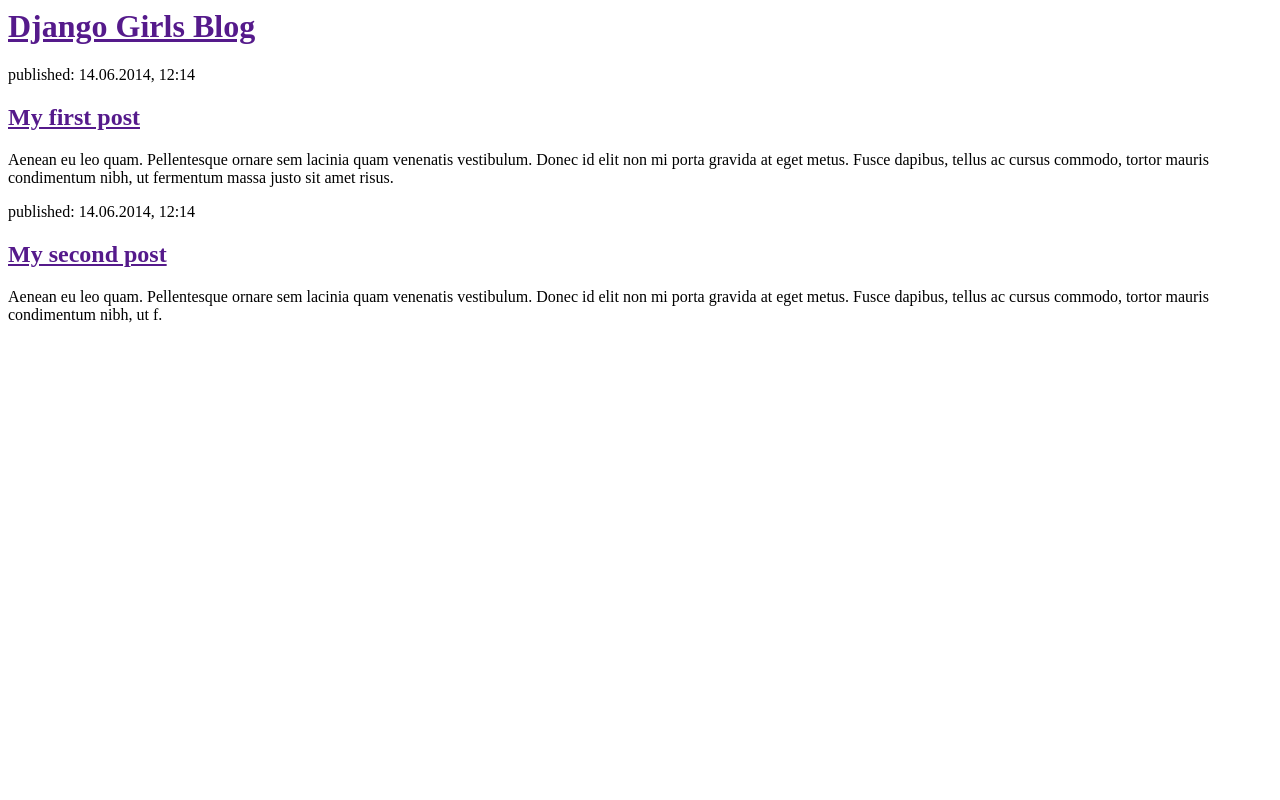
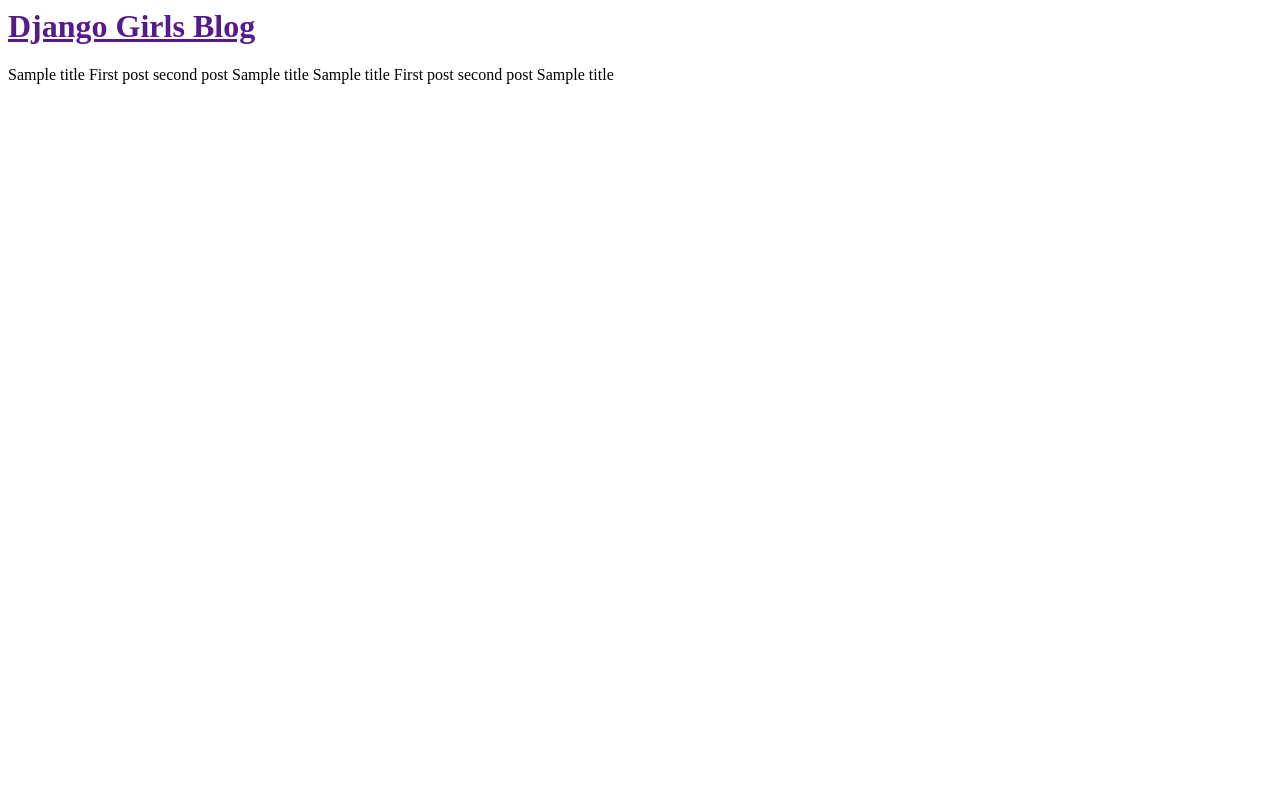
Before and after one commit to AidAlm/my-first-blog, a Django app: template blog/templates/blog/post_list.html in a window 1280 px wide. Run offline with Django 3.2, Linux system fonts and the light colour scheme; the template is opened without the code that fills it: values that come from a table or form of the project are taken from there, others are empty; data comes from the database, SQL or seed files in the repository; both versions use the stored data as it was after the commit; parts of the project's set-up code (start-up, migrations or seed data) failed here and were passed over.

Commit message:
Modified templates to display posts from database.

```diff
--- a/blog/templates/blog/post_list.html
+++ b/blog/templates/blog/post_list.html
@@ -7,16 +7,12 @@
                 <h1><a href="">Django Girls Blog</a></h1>
             </div>
 
-            <div>
-                <p>published: 14.06.2014, 12:14</p>
-                <h2><a href="">My first post</a></h2>
-                <p>Aenean eu leo quam. Pellentesque ornare sem lacinia quam venenatis vestibulum. Donec id elit non mi porta gravida at eget metus. Fusce dapibus, tellus ac cursus commodo, tortor mauris condimentum nibh, ut fermentum massa justo sit amet risus.</p>
-            </div>
 
-            <div>
-                <p>published: 14.06.2014, 12:14</p>
-                <h2><a href="">My second post</a></h2>
-                <p>Aenean eu leo quam. Pellentesque ornare sem lacinia quam venenatis vestibulum. Donec id elit non mi porta gravida at eget metus. Fusce dapibus, tellus ac cursus commodo, tortor mauris condimentum nibh, ut f.</p>
-            </div>
+            {% for post in posts %}
+        {{ post }}
+    {% endfor %}
         </body>
     </html>
+    {% for post in posts %}
+        {{ post }}
+    {% endfor %}
--- a/blog/views.py
+++ b/blog/views.py
@@ -1,6 +1,7 @@
 from django.shortcuts import render
-
+from django.utils import timezone
+from .models import Post
 
 def post_list(request):
+    posts = Post.objects.filter(published_date__lte=timezone.now()).order_by('published_date')
     return render(request, 'blog/post_list.html', {})
-# Create your views here.
```
Also changed, not shown: db.sqlite3.
